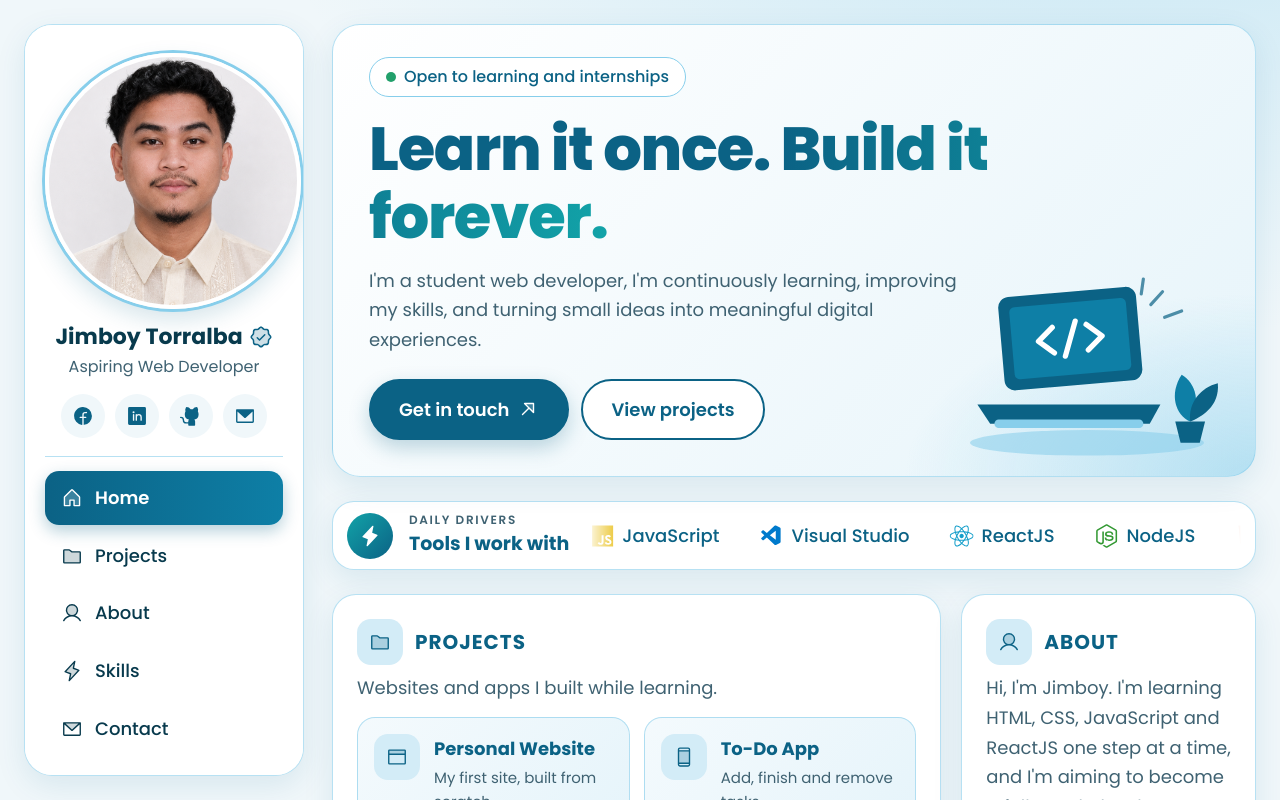
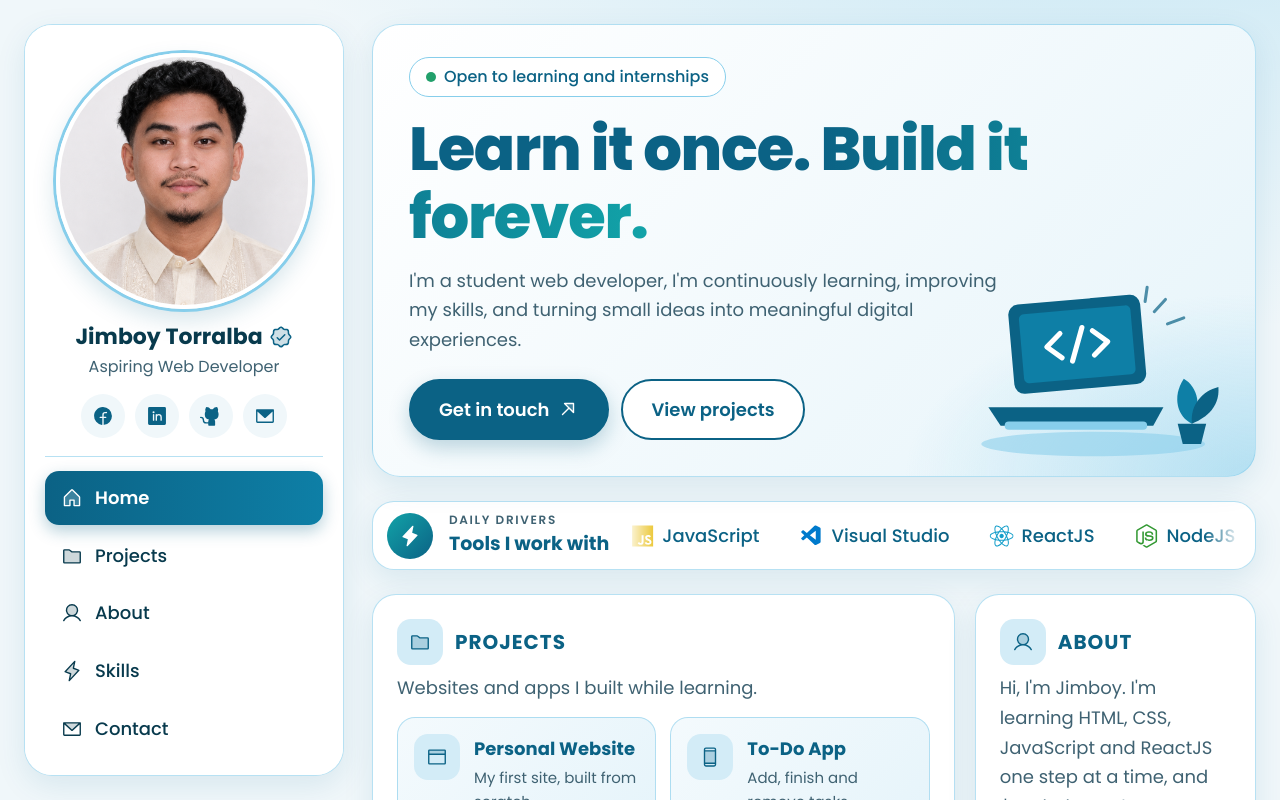
Before and after one commit to jimby-bot/Myportfolio, a React (Vite) app: page / in a window 1280 px wide. Shown: the top 800 px of the page. Built offline with nearby package versions, Linux system fonts and the light colour scheme.

Commit message:
Update index.css

```diff
--- a/src/index.css
+++ b/src/index.css
@@ -27,7 +27,7 @@ body {
 
 /* ---------- sidebar ---------- */
 .side {
-  width: 280px; flex: none; position: sticky; top: 24px;
+  width: 320px; flex: none; position: sticky; top: 24px;
   align-self: flex-start;
   height: calc(100vh - 48px);
   overflow-y: auto; scrollbar-width: none;
```
